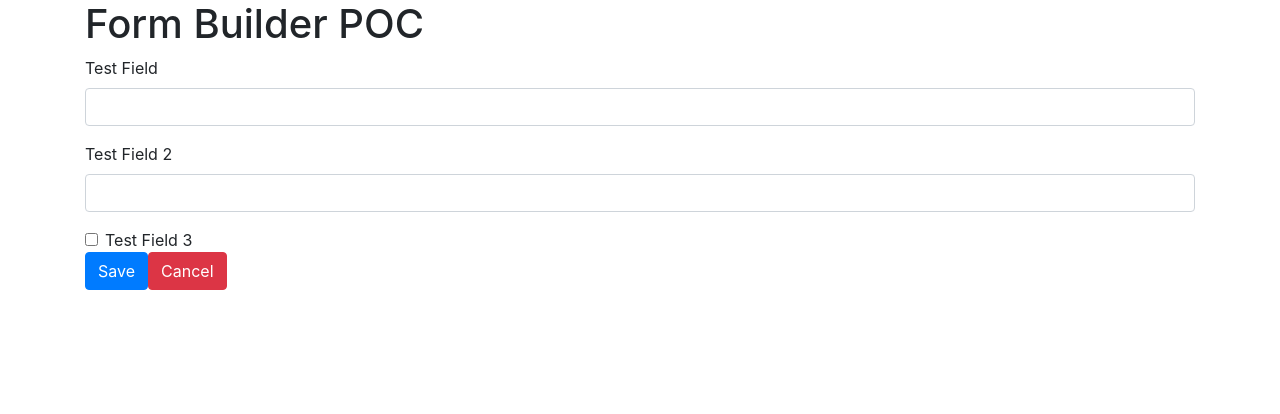
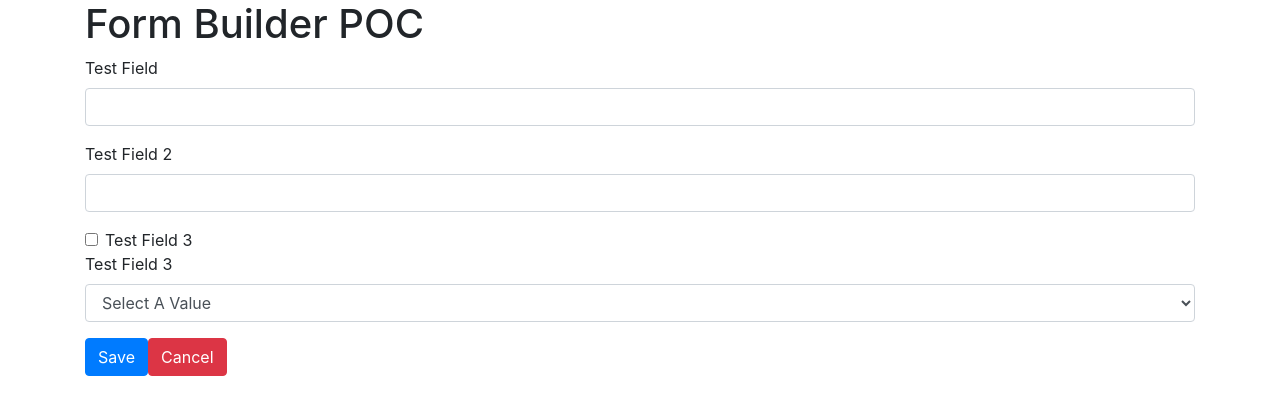
Before and after one commit to naveenkosigi/Dynamic-Form-Builder, a React (Create React App) app: page / in a window 1280 px wide. Shown: the top 414 px of the page. Built offline with nearby package versions, Linux system fonts and the light colour scheme.

Commit message:
Added rough skeleton implementation for Select Component

```diff
--- a/src/App.js
+++ b/src/App.js
@@ -24,6 +24,13 @@ function App() {
         {
           label : {name : 'Test Field 3'},
           input : {type : 'checkbox',name : 'field3',id:'id3'}
+        },
+        {
+          label : {name : 'Test Field 3'},
+          select : {name:'field4',id:'id4'},
+          dropDownOptions : {
+            placeholder : 'Select A Value'
+          }
         }
       ]}/>
     </div>
--- a/src/components/FormBuilder/FormBuilder.js
+++ b/src/components/FormBuilder/FormBuilder.js
@@ -2,6 +2,7 @@ import { useContext, useMemo, useReducer } from "react"
 import Checkbox from "./Checkbox";
 import FormContext from "./FormContext";
 import Input from "./Input";
+import Select from "./Select";
 /*  [
      {label : {}
  *   input : {}
@@ -12,13 +13,20 @@ import Input from "./Input";
 */
 const FormBuilder = (props) => {
   const formConstructor = props.formOptions.map((option, index) => {
-    switch(option.input.type.toLowerCase()){
-        case 'checkbox':
-            return <Checkbox options={option} key={index} />
-        case 'text':
-        case 'number':
-            return <Input options={option} key={index} />
+
+    if (option.input) {
+      switch (option.input.type.toLowerCase()) {
+        case "checkbox":
+          return <Checkbox options={option} key={index} />;
+        case "text":
+        case "number":
+          return <Input options={option} key={index} />;
+      }
     }
+    else if (option.select) {
+      return <Select options={option} key={index} />
+    }
+
   });
 
   const formContext = useContext(FormContext);
--- a/src/components/FormBuilder/FormContextProvider.js
+++ b/src/components/FormBuilder/FormContextProvider.js
@@ -8,9 +8,10 @@ const FormContextProvider = (props) => {
         const payLoad = {};
 
         props.formOptions.forEach((option) => {
-            const inputName = option.input.name;
+            const inputName = option.input?.name || option.select?.name;
             payLoad[inputName] = '';
-            if(option.input.type === 'checkbox') payLoad[inputName] = false;
+
+            if(option.input?.type === 'checkbox') payLoad[inputName] = false;
         });
 
         console.log("payload constructor");
--- /dev/null
+++ b/src/components/FormBuilder/Select.js
@@ -0,0 +1,29 @@
+/**
+ *
+ * @param {*} props
+ * {
+ *   label : {name:'field name'},
+ *   select : {},
+ *   dropDownOptions : {placeholder : 'some-placeholder',options : [{ name : 'Option 1',value:'value 1'},{name : 'Option 2',value:'value 2'}]}
+ *   misc : {}
+ * }
+ * @returns
+ */
+const Select = (props) => {
+
+  return (
+    <div class="form-group">
+      <label htmlFor={props.options.select.id}>{props.options.label.name}</label>
+      <select {...props.options.select} class="form-control" id={props.options.select.id} name={props.options.select.name}>
+        <option value="">{props.options.dropDownOptions.placeholder}</option>
+        <option>1</option>
+        <option>2</option>
+        <option>3</option>
+        <option>4</option>
+      </select>
+    </div>
+  );
+
+};
+
+export default Select;
```
